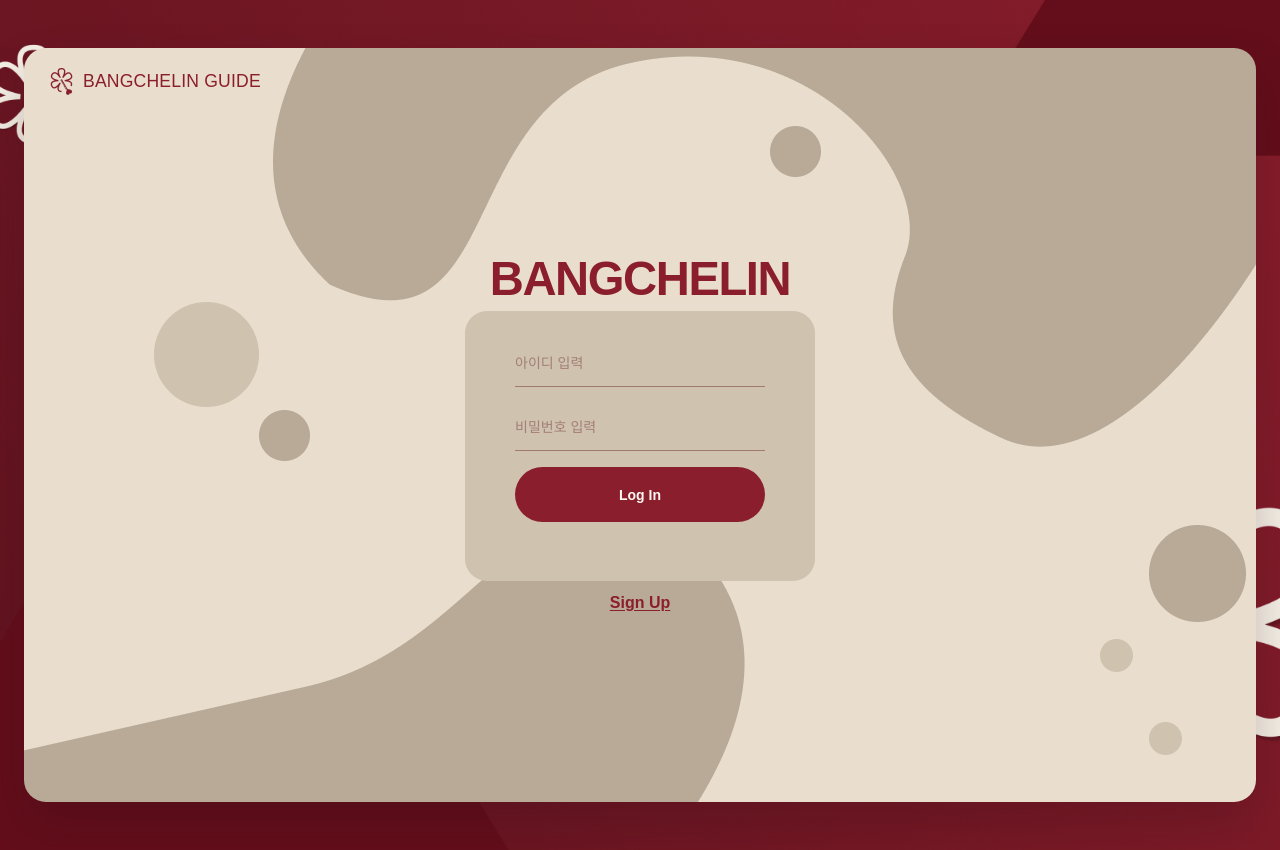
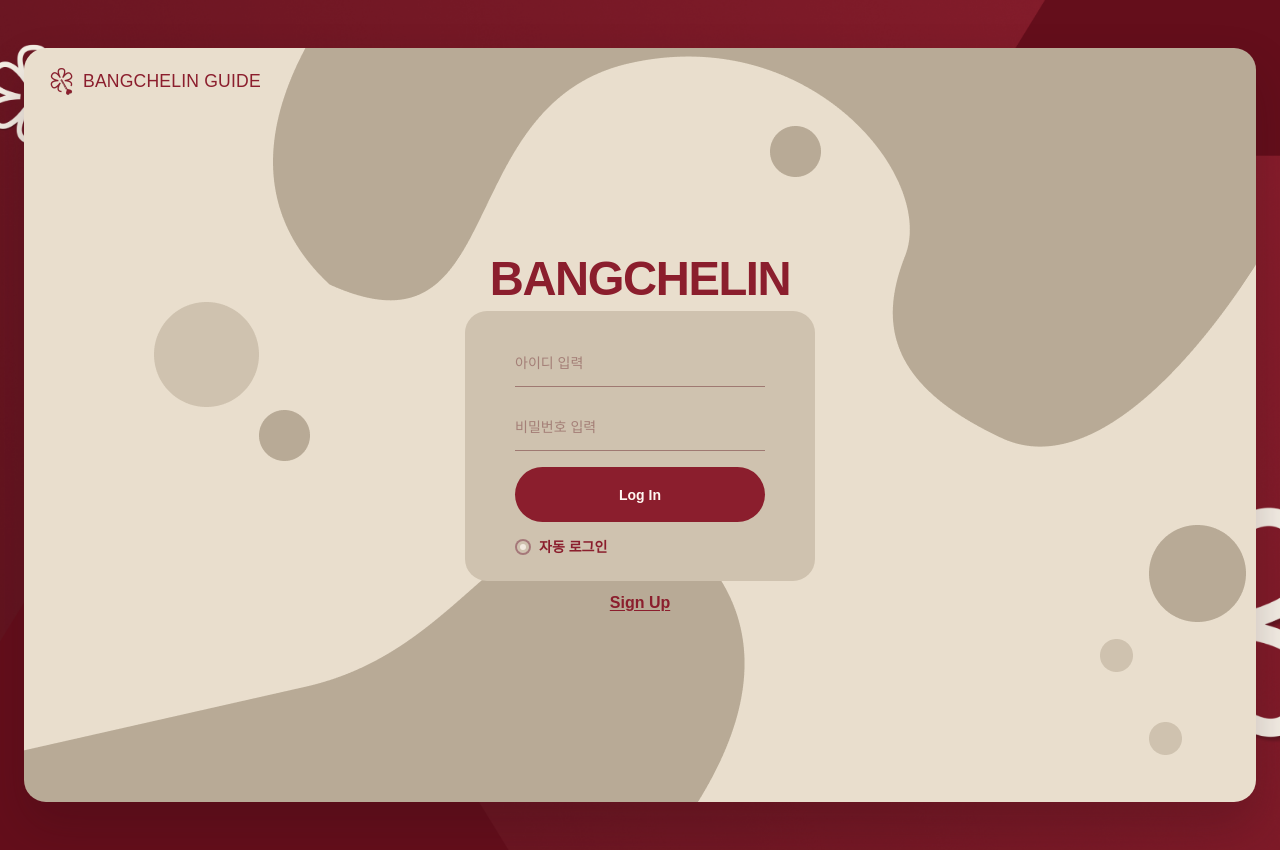
Before and after one commit to Moongzzi/bangchelin, a React (Vite) app: page /login in a window 1280 px wide. Built offline with nearby package versions, Linux system fonts and the light colour scheme; no server answers.

Commit message:
[구현] 자동 로그인 추가

```diff
--- a/src/features/auth/auth.api.ts
+++ b/src/features/auth/auth.api.ts
@@ -176,7 +176,7 @@ export async function signUp(input: SignUpInput) {
   };
 }
 
-export async function signInWithUsername(username: string, password: string) {
+export async function signInWithUsername(username: string, password: string, keepSignedIn = false) {
   const [loginInfo] = await restRequest<Array<{ auth_email: string }>>('/rpc/get_login_email', {
     method: 'POST',
     body: {
@@ -199,7 +199,7 @@ export async function signInWithUsername(username: string, password: string) {
     throw new Error(toSignInErrorMessage(error));
   }
 
-  saveSession(session);
+  saveSession(session, keepSignedIn);
   return session;
 }
 
--- a/src/pages/login/LoginPage.module.css
+++ b/src/pages/login/LoginPage.module.css
@@ -45,6 +45,7 @@
 
 .brandLink:focus-visible,
 .submitButton:focus-visible,
+.keepSignedInInput:focus-visible + .keepSignedInIndicator,
 .signUpLink:focus-visible {
   outline: 2px solid rgba(255, 248, 242, 0.9);
   outline-offset: 3px;
@@ -138,6 +139,52 @@
   transform: none;
 }
 
+.keepSignedInOption {
+  width: min(250px, 100%);
+  display: inline-flex;
+  align-items: center;
+  gap: 8px;
+  color: var(--login-text);
+  font-size: 0.875rem;
+  line-height: 1.2;
+  font-weight: 700;
+  cursor: pointer;
+  user-select: none;
+}
+
+.keepSignedInInput {
+  position: absolute;
+  width: 1px;
+  height: 1px;
+  margin: -1px;
+  overflow: hidden;
+  clip: rect(0 0 0 0);
+  white-space: nowrap;
+  border: 0;
+}
+
+.keepSignedInIndicator {
+  width: 16px;
+  height: 16px;
+  flex: 0 0 16px;
+  border: 2px solid rgba(94, 19, 30, 0.52);
+  border-radius: 50%;
+  background: rgba(255, 248, 242, 0.72);
+  box-shadow: inset 0 0 0 3px var(--login-form-panel);
+  transition:
+    background-color 140ms ease,
+    border-color 140ms ease;
+}
+
+.keepSignedInInput:checked + .keepSignedInIndicator {
+  border-color: var(--login-button);
+  background: var(--login-button);
+}
+
+.keepSignedInText {
+  transform: translateY(1px);
+}
+
 .statusMessage {
   min-height: 1.25rem;
   width: min(250px, 100%);
@@ -212,6 +259,7 @@
 
   .field,
   .submitButton,
+  .keepSignedInOption,
   .statusMessage {
     width: 100%;
   }
--- a/src/pages/login/LoginPage.tsx
+++ b/src/pages/login/LoginPage.tsx
@@ -49,6 +49,7 @@ export function LoginPage() {
   const navigate = useNavigate();
   const [formValues, setFormValues] = useState<LoginFormValues>(initialFormValues);
   const [formErrors, setFormErrors] = useState<LoginFormErrors>({});
+  const [keepSignedIn, setKeepSignedIn] = useState(false);
   const [isSubmitting, setIsSubmitting] = useState(false);
   const [submissionState, setSubmissionState] = useState<SubmissionState>({
     kind: 'idle',
@@ -158,7 +159,7 @@ export function LoginPage() {
     setIsSubmitting(true);
 
     try {
-      await signInWithUsername(formValues.username.trim(), formValues.password);
+      await signInWithUsername(formValues.username.trim(), formValues.password, keepSignedIn);
 
       setSubmissionState({
         kind: 'success',
@@ -240,6 +241,17 @@ export function LoginPage() {
                   <button type="submit" className={styles.submitButton} disabled={isSubmitting}>
                     {isSubmitting ? '로그인 중...' : 'Log In'}
                   </button>
+
+                  <label className={styles.keepSignedInOption}>
+                    <input
+                      type="checkbox"
+                      className={styles.keepSignedInInput}
+                      checked={keepSignedIn}
+                      onChange={(event) => setKeepSignedIn(event.target.checked)}
+                    />
+                    <span className={styles.keepSignedInIndicator} aria-hidden="true" />
+                    <span className={styles.keepSignedInText}>자동 로그인</span>
+                  </label>
                 </form>
               </div>
 
--- a/src/shared/api/supabaseRest.ts
+++ b/src/shared/api/supabaseRest.ts
@@ -22,6 +22,8 @@ type RequestOptions = {
 
 const sessionStorageKey = 'bangchelin.supabase.session';
 const tokenExpiryLeewaySeconds = 30;
+
+type SessionPersistence = 'local' | 'session';
 
 function assertSupabaseConfig() {
   if (!supabaseUrl || !supabaseAnonKey) {
@@ -80,6 +82,7 @@ function isAccessTokenExpired(session: SupabaseSession) {
 
 async function refreshStoredSession() {
   const currentSession = getSession();
+  const currentPersistence = getSessionPersistence();
 
   if (!currentSession?.refresh_token) {
     return null;
@@ -98,7 +101,7 @@ async function refreshStoredSession() {
   });
 
   const nextSession = await readResponse<SupabaseSession>(response);
-  saveSession(nextSession);
+  saveSession(nextSession, currentPersistence === 'local');
   return getSession();
 }
 
@@ -201,12 +204,8 @@ export async function uploadStorageObject(bucket: string, path: string, file: Fi
   return `${supabaseUrl}/storage/v1/object/public/${bucket}/${path}`;
 }
 
-export function saveSession(session: SupabaseSession) {
-  window.localStorage.setItem(sessionStorageKey, JSON.stringify(normalizeSession(session)));
-}
-
-export function getSession() {
-  const rawSession = window.localStorage.getItem(sessionStorageKey);
+function getStoredSession(storage: Storage) {
+  const rawSession = storage.getItem(sessionStorageKey);
 
   if (!rawSession) {
     return null;
@@ -215,11 +214,36 @@ export function getSession() {
   try {
     return normalizeSession(JSON.parse(rawSession) as SupabaseSession);
   } catch {
-    window.localStorage.removeItem(sessionStorageKey);
+    storage.removeItem(sessionStorageKey);
     return null;
   }
 }
 
+function getSessionPersistence(): SessionPersistence | null {
+  if (window.localStorage.getItem(sessionStorageKey)) {
+    return 'local';
+  }
+
+  if (window.sessionStorage.getItem(sessionStorageKey)) {
+    return 'session';
+  }
+
+  return null;
+}
+
+export function saveSession(session: SupabaseSession, keepSignedIn = false) {
+  const storage = keepSignedIn ? window.localStorage : window.sessionStorage;
+  const inactiveStorage = keepSignedIn ? window.sessionStorage : window.localStorage;
+
+  storage.setItem(sessionStorageKey, JSON.stringify(normalizeSession(session)));
+  inactiveStorage.removeItem(sessionStorageKey);
+}
+
+export function getSession() {
+  return getStoredSession(window.localStorage) ?? getStoredSession(window.sessionStorage);
+}
+
 export function clearSession() {
   window.localStorage.removeItem(sessionStorageKey);
+  window.sessionStorage.removeItem(sessionStorageKey);
 }
```
